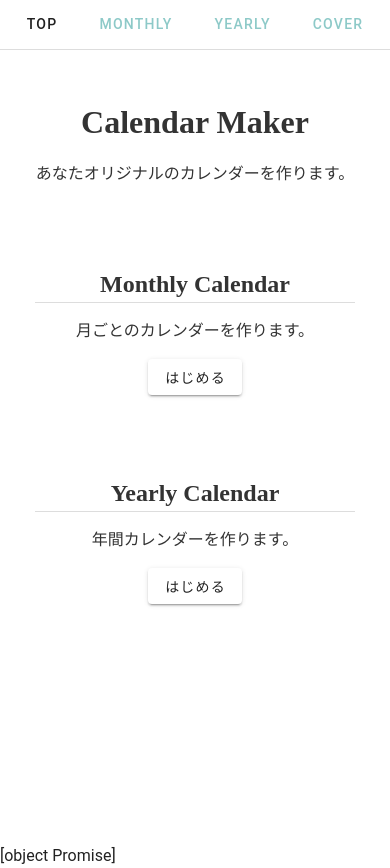
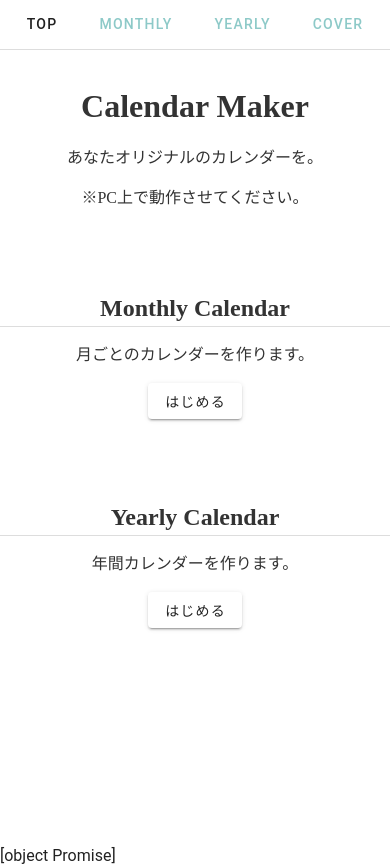
Before and after one commit to satocheeen/calendar-maker, a Nuxt app: page / in a window 390 px wide. Built offline with nearby package versions, Linux system fonts and the light colour scheme; a web font is replaced by a local one.

Commit message:
レスポンシブ対応-Top

```diff
--- a/components/MenuBar.vue
+++ b/components/MenuBar.vue
@@ -74,6 +74,7 @@ export default defineComponent({
     grid-template-columns: 1fr 1fr 1fr;
     width: 100vw;
     height: 100%;
+    overflow-x: auto;
 
     border-bottom: 1px solid #ddd;
     font-size: 16px;
--- a/pages/index.vue
+++ b/pages/index.vue
@@ -2,7 +2,10 @@
     <div :class="$style.container">
         <h1>Calendar Maker</h1>
         <p>
-            あなたオリジナルのカレンダーを作ります。
+            あなたオリジナルのカレンダーを。
+        </p>
+        <p>
+            ※PC上で動作させてください。
         </p>
 
         <h2>Monthly Calendar</h2>
@@ -30,18 +33,27 @@ export default defineComponent({
 
 <style lang="scss" module>
 .container {
-    margin-top: 3rem;
+    margin: auto;
+    padding: 3rem;
+    max-width: 50rem;
     text-align: center;
     font-family: 'Zen Maru Gothic';
     font-size: 16px;
     color: #333;
+}
+@media screen and (max-width:500px) {
+    .container {
+        padding: 0;
+        padding-top: 2rem;
+        max-width: unset;
+    }
 }
 
 h2 {
     margin: auto;
     margin-top: 5rem;
     border-bottom: 1px solid #ddd;
-    width: 20rem;
+    // max-width: 20rem;
 }
 
 p {
```
